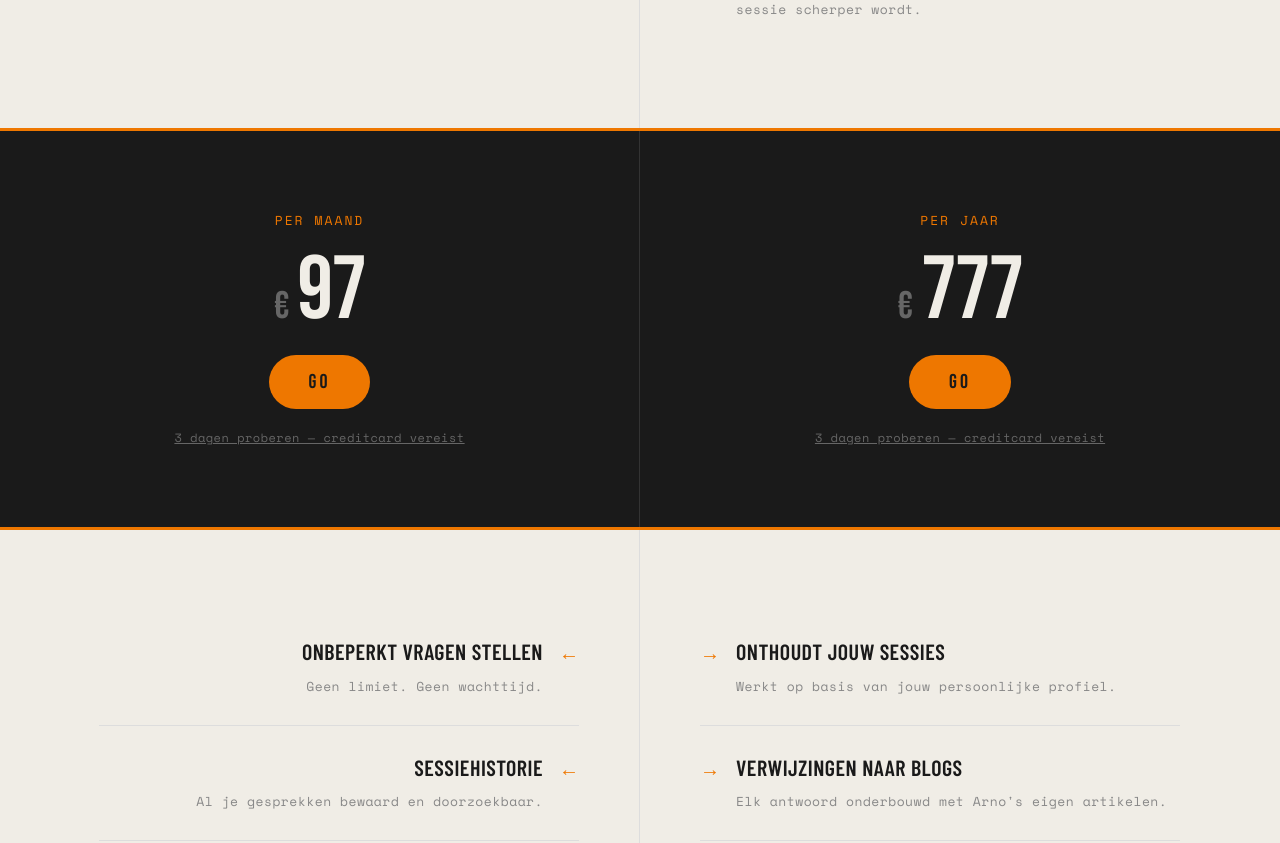
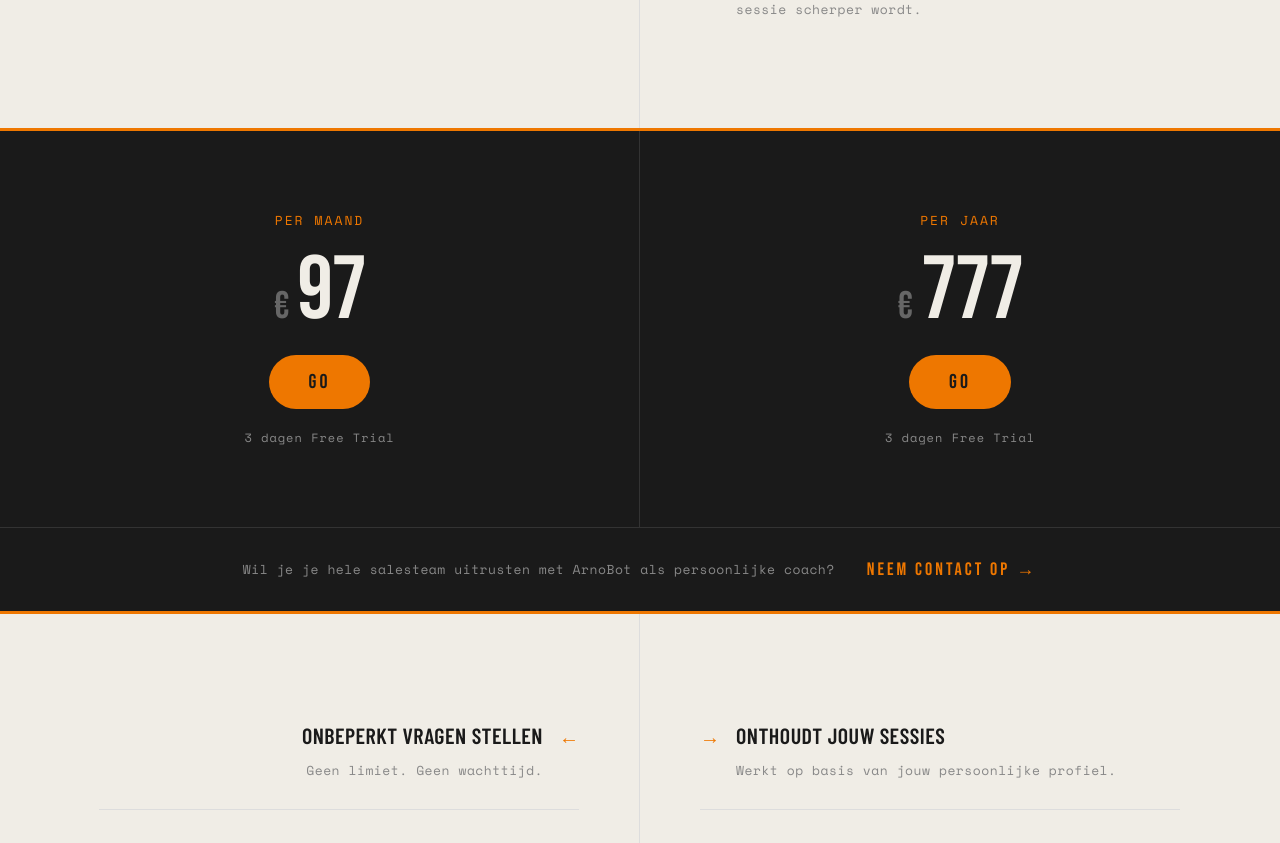
Before and after one commit to arnoceo-ops/arno-blog, a Next.js app: page /arnobot in a window 1280 px wide. Shown: the part 1280-2123 px from the top of the page. Built offline with nearby package versions, Linux system fonts and the light colour scheme; a web font is replaced by a local one.

Commit message:
fix: pricing gecentreerd per kolom, headline aangepast, team-strip, 3 dagen Free Trial

```diff
--- a/app/arnobot/page.tsx
+++ b/app/arnobot/page.tsx
@@ -220,7 +220,7 @@ export default function ArnoBotLandingPage() {
           <div style={{maxWidth:'480px'}}>
             <p style={{fontSize:'13px', letterSpacing:'4px', textTransform:'uppercase', color:'#EE7700', fontFamily:"'Space Mono', monospace", marginBottom:'16px'}}>ArnoBot Unlimited</p>
             <h2 style={{fontFamily:"'Barlow Condensed', sans-serif", fontSize:'clamp(32px, 3.5vw, 52px)', fontWeight:600, color:'#f0ede6', lineHeight:1.1, textTransform:'uppercase', letterSpacing:'1px', marginBottom:'20px'}}>
-              Één advies kan je<br />goud opleveren.<br /><span style={{color:'#EE7700'}}>€97 per maand.</span>
+              Jouw Personal Sales Coach<br /><span style={{color:'#EE7700'}}>voor 97 euro per maand.</span>
             </h2>
             <p className="subscribe-body">
               Dat is minder dan een kwartier consultancy. Maar je krijgt er geen kwartier voor terug — je krijgt er onbeperkt toegang voor. 19 jaar sales-expertise, direct beschikbaar. Elke vraag. Elke dag.
@@ -265,8 +265,8 @@ export default function ArnoBotLandingPage() {
       {/* PRICING — donkere sectie, één prijs per kolom */}
       <section className="subscribe-section">
         {/* LEFT: PER MAAND */}
-        <div className="subscribe-text-col" style={{justifyContent:'center'}}>
-          <div style={{maxWidth:'480px', width:'100%', display:'flex', flexDirection:'column', alignItems:'center', gap:'20px', textAlign:'center'}}>
+        <div style={{padding:'80px 60px', borderRight:'1px solid #333', display:'flex', alignItems:'center', justifyContent:'center'}}>
+          <div style={{display:'flex', flexDirection:'column', alignItems:'center', gap:'20px', textAlign:'center'}}>
             <span style={{fontSize:'13px', letterSpacing:'2px', textTransform:'uppercase', color:'#EE7700', fontFamily:"'Space Mono', monospace"}}>Per maand</span>
             <div style={{display:'flex', alignItems:'baseline', gap:'8px'}}>
               <span style={{fontFamily:"'Bebas Neue', sans-serif", fontSize:'clamp(28px, 3vw, 44px)', color:'#666', letterSpacing:0}}>€</span>
@@ -278,15 +278,15 @@ export default function ArnoBotLandingPage() {
               fontSize:'20px', letterSpacing:'3px', padding:'12px 40px', borderRadius:'999px',
               transition:'background 0.2s'
             }}>GO</a>
-<a href="https://royaldutchsales.com/arnobot?plan=trial" style={{
-              fontSize:'12px', color:'#666', fontFamily:"'Space Mono', monospace",
-              textDecoration:'underline', letterSpacing:'0.5px'
-            }}>3 dagen proberen — creditcard vereist</a>
+            <a href="https://royaldutchsales.com/arnobot?plan=trial" style={{
+              fontSize:'12px', color:'#888', fontFamily:"'Space Mono', monospace",
+              textDecoration:'none', letterSpacing:'1px'
+            }}>3 dagen Free Trial</a>
           </div>
         </div>
         {/* RIGHT: PER JAAR */}
-        <div className="canvas-right" style={{justifyContent:'center', alignItems:'center'}}>
-          <div style={{maxWidth:'480px', width:'100%', display:'flex', flexDirection:'column', alignItems:'center', gap:'20px', textAlign:'center'}}>
+        <div style={{padding:'80px 60px', display:'flex', alignItems:'center', justifyContent:'center'}}>
+          <div style={{display:'flex', flexDirection:'column', alignItems:'center', gap:'20px', textAlign:'center'}}>
             <span style={{fontSize:'13px', letterSpacing:'2px', textTransform:'uppercase', color:'#EE7700', fontFamily:"'Space Mono', monospace"}}>Per jaar</span>
             <div style={{display:'flex', alignItems:'baseline', gap:'8px'}}>
               <span style={{fontFamily:"'Bebas Neue', sans-serif", fontSize:'clamp(28px, 3vw, 44px)', color:'#666', letterSpacing:0}}>€</span>
@@ -298,11 +298,21 @@ export default function ArnoBotLandingPage() {
               fontSize:'20px', letterSpacing:'3px', padding:'12px 40px', borderRadius:'999px',
               transition:'background 0.2s'
             }}>GO</a>
-<a href="https://royaldutchsales.com/arnobot?plan=trial" style={{
-              fontSize:'12px', color:'#666', fontFamily:"'Space Mono', monospace",
-              textDecoration:'underline', letterSpacing:'0.5px'
-            }}>3 dagen proberen — creditcard vereist</a>
+            <a href="https://royaldutchsales.com/arnobot?plan=trial" style={{
+              fontSize:'12px', color:'#888', fontFamily:"'Space Mono', monospace",
+              textDecoration:'none', letterSpacing:'1px'
+            }}>3 dagen Free Trial</a>
           </div>
+        </div>
+        {/* TEAMS — full-width strip */}
+        <div style={{gridColumn:'1 / -1', borderTop:'1px solid #333', padding:'28px 60px', display:'flex', alignItems:'center', justifyContent:'center', gap:'32px', flexWrap:'wrap'}}>
+          <span style={{fontFamily:"'Space Mono', monospace", fontSize:'13px', color:'#888', letterSpacing:'0.5px'}}>
+            Wil je je hele salesteam uitrusten met ArnoBot als persoonlijke coach?
+          </span>
+          <a href="mailto:arnodiepeveen@gmail.com" style={{
+            fontFamily:"'Bebas Neue', sans-serif", fontSize:'18px', letterSpacing:'3px',
+            color:'#EE7700', textDecoration:'none', textTransform:'uppercase', whiteSpace:'nowrap'
+          }}>Neem contact op →</a>
         </div>
       </section>
 
```
